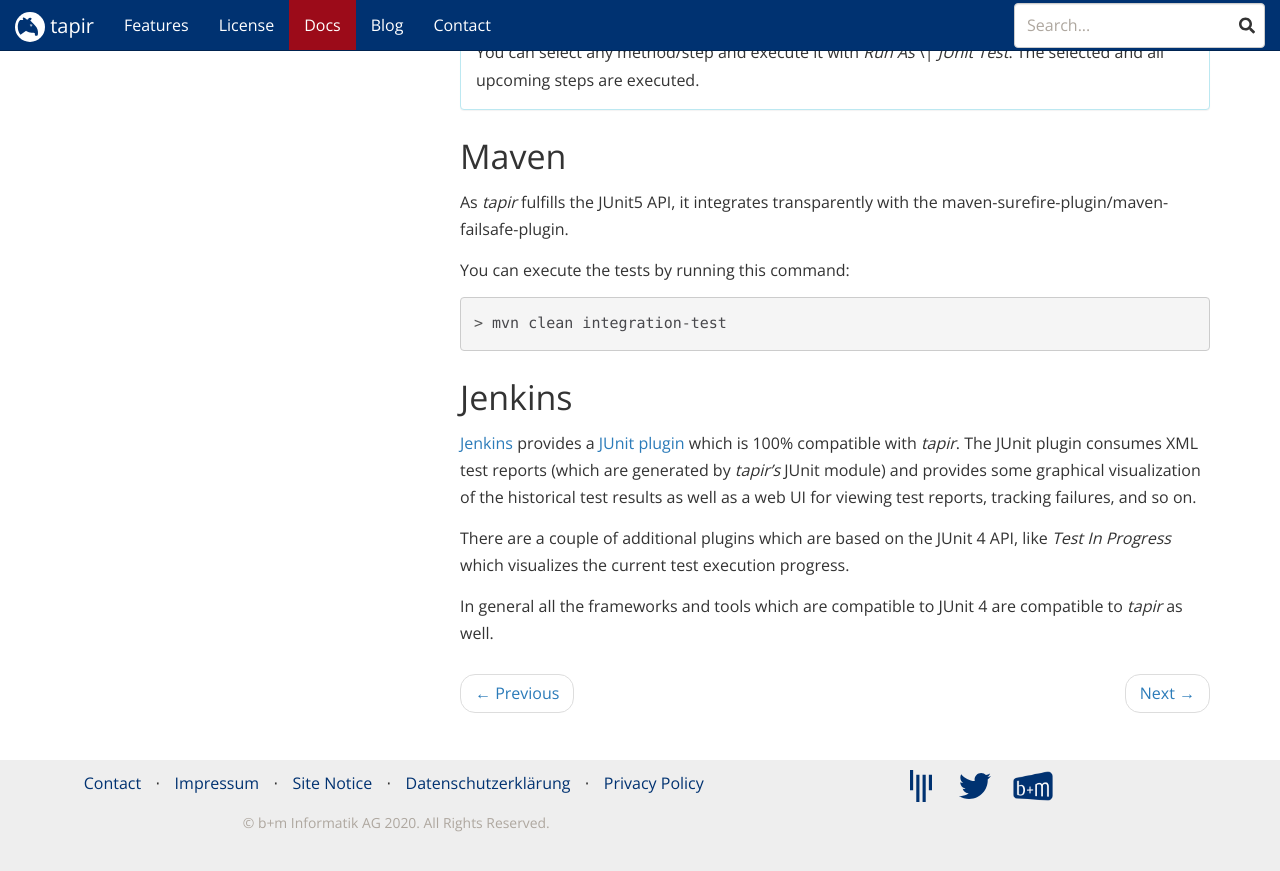
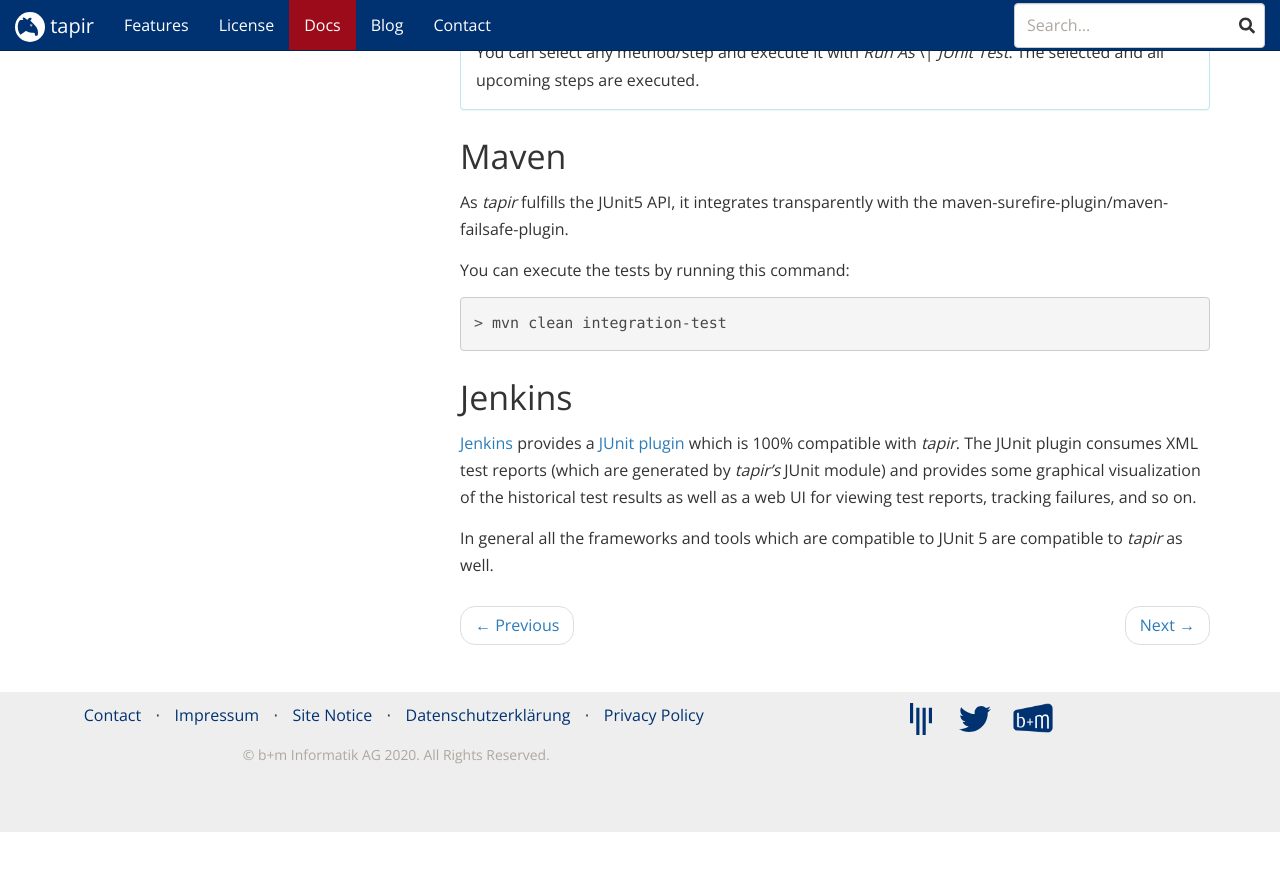
Before and after one commit to tapir-test/tapir-website, a Jekyll site: the page built from _docs/execution/JUnit5.md, in a window 1280 px wide and 900 px high, scrolled down 1608 px. Shown: the top 871 px of the window. Built offline with Jekyll 4.4.1, drawn with Linux system fonts in a browser that asks for light colours; nearby versions of some CDN libraries; comment, search, counter and statistics services are not loaded; after the commit the page ends 2440 px from its top, so only the background shows below that.

Commit message:
Corrected a copy&paste error.
Signed-off-by: Nils Christian Ehmke <nils-christian.ehmke@bmiag.de>

```diff
--- a/_docs/execution/JUnit5.md
+++ b/_docs/execution/JUnit5.md
@@ -61,9 +61,4 @@ plugin](https://plugins.jenkins.io/junit) which is 100% compatible with
 historical test results as well as a web UI for viewing test reports,
 tracking failures, and so on.
 
-There are a couple of additional plugins which are based on the JUnit 4
-API, like *Test In Progress* which visualizes the current test execution
-progress.
-
-In general all the frameworks and tools which are compatible to JUnit 4
-are compatible to <i>tapir</i> as well.
+In general all the frameworks and tools which are compatible to JUnit 5 are compatible to <i>tapir</i> as well.
```
